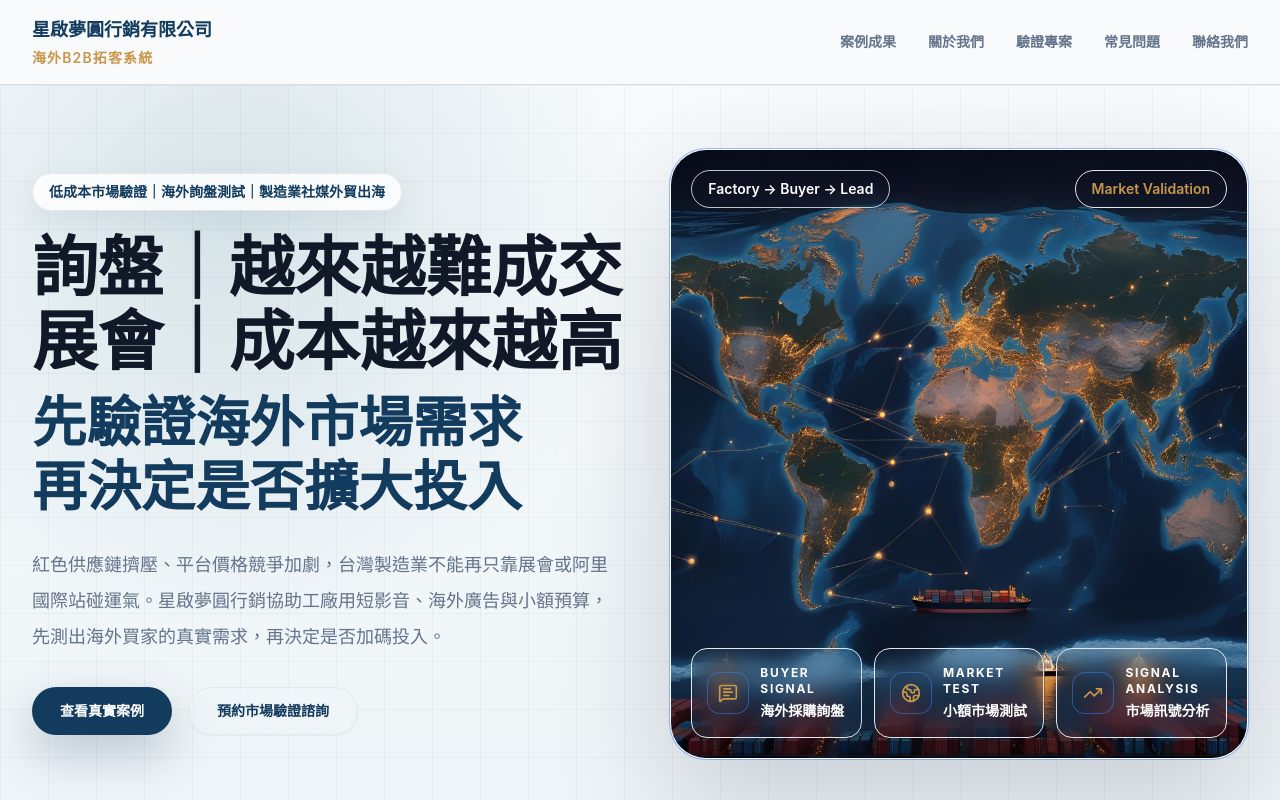
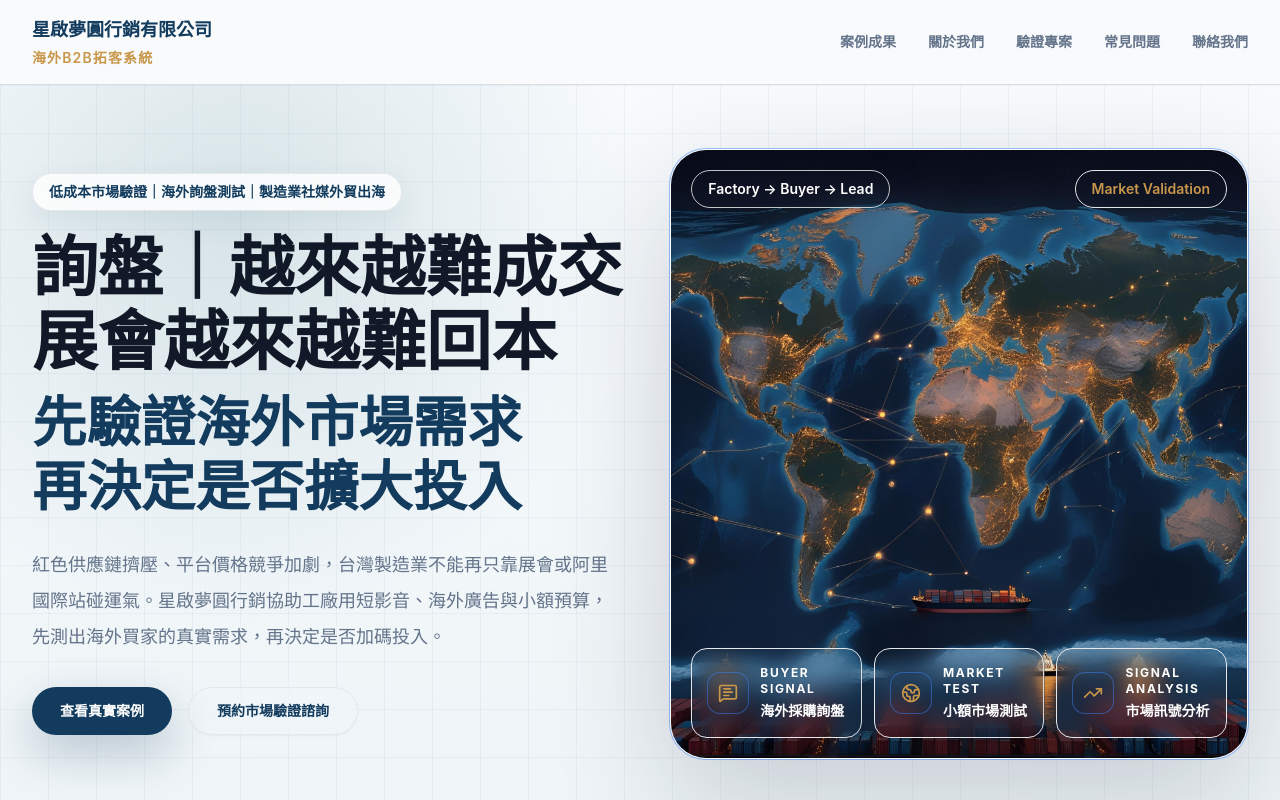
Before and after one commit to eyeroger0626/roger-market-validation, a Next.js app: page / in a window 1280 px wide. Shown: the top 800 px of the page. Built offline with nearby package versions, Linux system fonts and the light colour scheme; no server answers.

Commit message:
Update hero exhibition pain point

```diff
--- a/src/components/home/hero-section.tsx
+++ b/src/components/home/hero-section.tsx
@@ -79,7 +79,7 @@ export function HeroSection() {
               詢盤｜越來越難成交
             </span>
             <span className="block whitespace-nowrap text-[2.25rem] font-semibold leading-[1.12] sm:text-[3.35rem] lg:text-[3.55rem] xl:text-[4.1rem]">
-              展會｜成本越來越高
+              展會越來越難回本
             </span>
             <span className="mt-3 block whitespace-nowrap text-[2.02rem] font-semibold leading-[1.18] text-primary sm:text-[2.7rem] lg:text-[2.9rem] xl:text-[3.4rem]">
               先驗證海外市場需求
```
